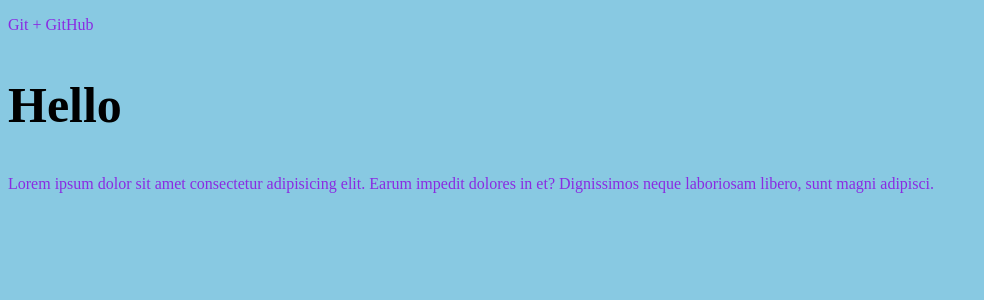
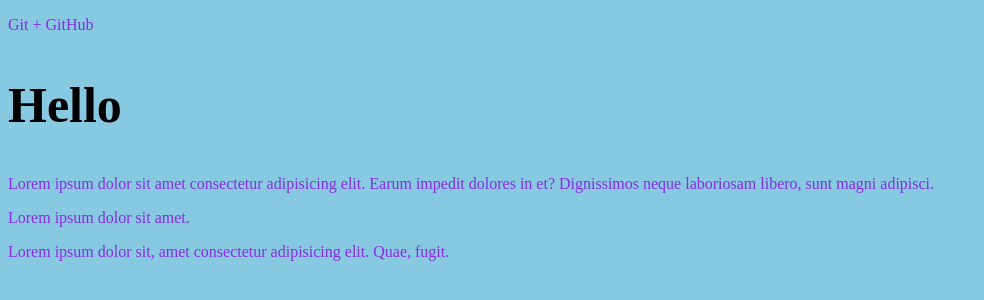
Before and after one commit to StasiyaN/gittest, a plain HTML site: page index.html in a window 1280 px wide. Shown: the whole page, without its empty margins (0-984 px from the left). Drawn offline with Linux system fonts and the light colour scheme.

Commit message:
new branch

```diff
--- a/css/styles.css
+++ b/css/styles.css
@@ -7,5 +7,6 @@ p {
 h2
 {
     font-size: 50px;
+    font-weight: bold;
 }
 /* New comment */
--- a/index.html
+++ b/index.html
@@ -10,7 +10,8 @@
 <p> Git + GitHub</p>
 <h2> Hello </h2>
 <p>Lorem ipsum dolor sit amet consectetur adipisicing elit. Earum impedit dolores in et? Dignissimos neque laboriosam libero, sunt magni adipisci.</p>
-
+<p>Lorem ipsum dolor sit amet.</p>
+<p>Lorem ipsum dolor sit, amet consectetur adipisicing elit. Quae, fugit.</p>
 
 </body>
 </html>
```
